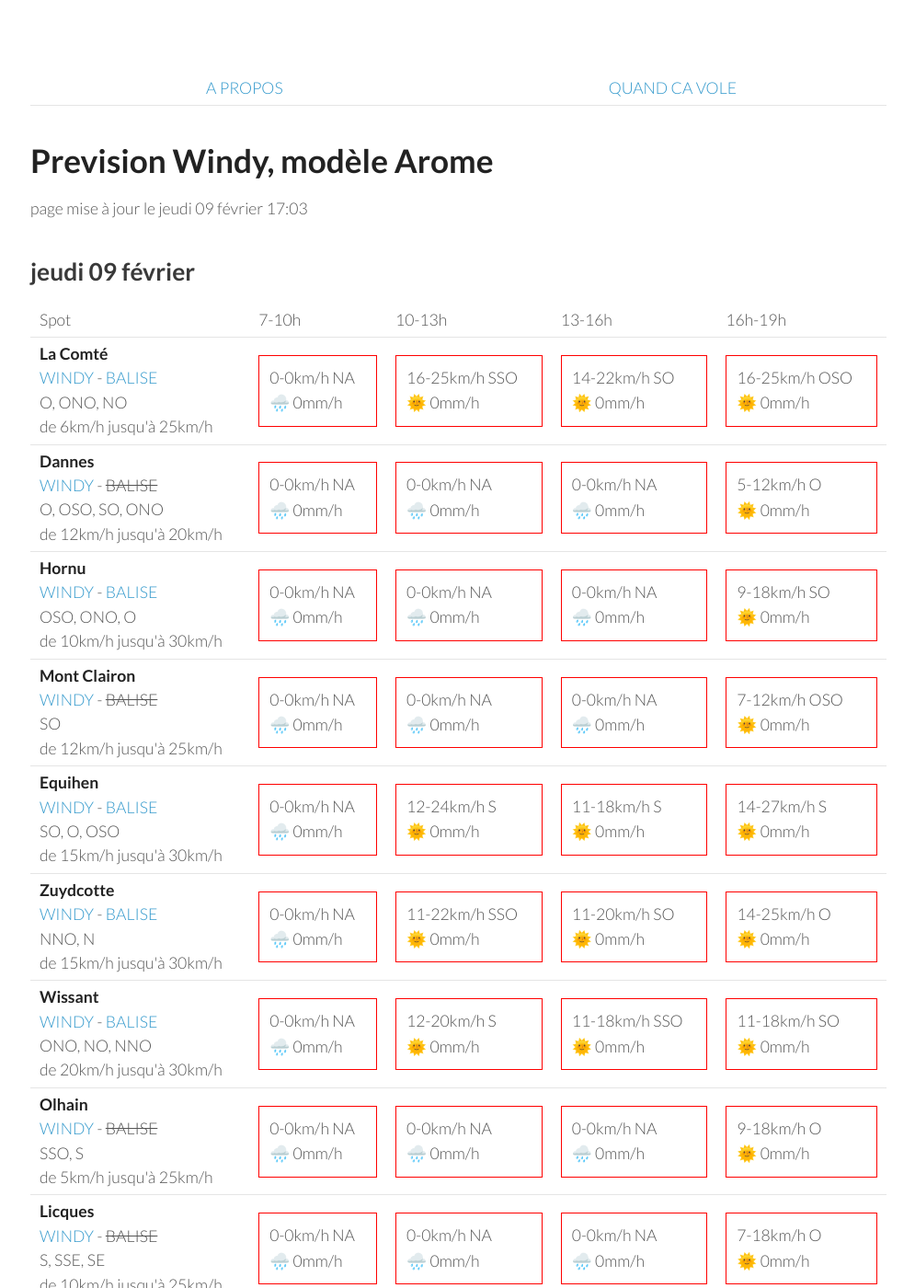
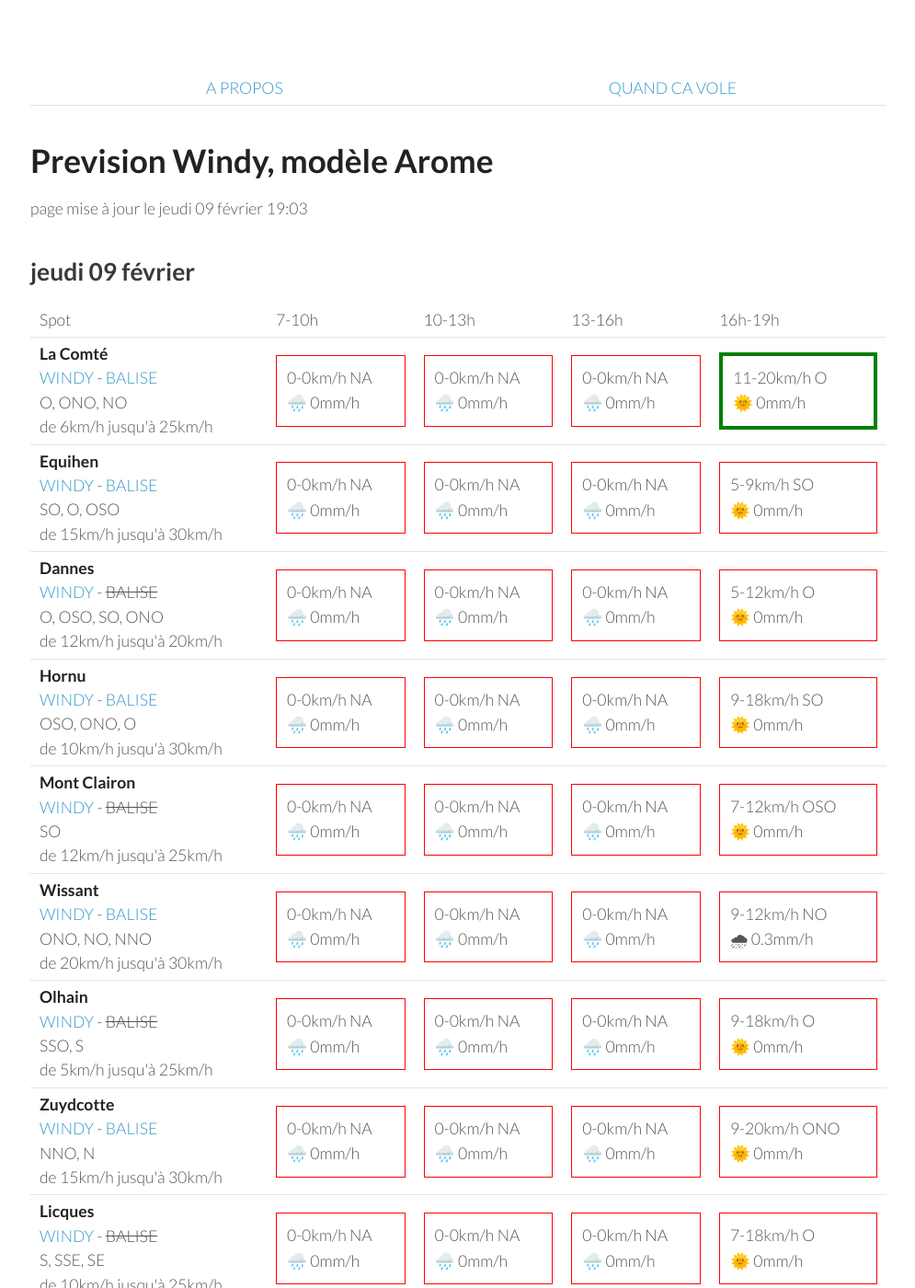
Before and after one commit to parapente-dans-le-nord/parapente-dans-le-nord.github.io, a Jekyll site: the page built from all.markdown, in a window 1280 px wide and 1400 px high. Shown: the whole window at 92% size, without its empty margins (25-1020 px from the left). Built offline with Jekyll 4.4.1, drawn with Linux system fonts in a browser that asks for light colours; some of the changed text lies outside the part shown.

Commit message:
update index.markdown

```diff
--- a/all.markdown
+++ b/all.markdown
@@ -7,7 +7,7 @@ title:  "Tous les spots"
 {: .links}
 
 # Prevision Windy, modèle Arome
-page mise à jour le jeudi 09 février 17:03
+page mise à jour le jeudi 09 février 19:03
 
 ## jeudi 09 février
 
@@ -25,9 +25,18 @@ page mise à jour le jeudi 09 février 17:03
         <td><strong>La Comté</strong><br><a href="https://windy.com/50.426/2.500?50.025,2.499,8">WINDY</a> - <span class=""><a href="https://balisemeteo.com/balise.php?idBalise=">BALISE</a> </span><br> <span class="vent-favorable">O, ONO, NO</span><br><span class="force-vent">de 6km/h jusqu'à 25km/h</span> </td>
 
             <td><div class="not-flyable"><p>0-0km/h NA</p><p>🌧️ 0mm/h</p></div></td>
-            <td><div class="not-flyable"><p>16-25km/h SSO</p><p>🌞 0mm/h</p></div></td>
-            <td><div class="not-flyable"><p>14-22km/h SO</p><p>🌞 0mm/h</p></div></td>
-            <td><div class="not-flyable"><p>16-25km/h OSO</p><p>🌞 0mm/h</p></div></td>
+            <td><div class="not-flyable"><p>0-0km/h NA</p><p>🌧️ 0mm/h</p></div></td>
+            <td><div class="not-flyable"><p>0-0km/h NA</p><p>🌧️ 0mm/h</p></div></td>
+            <td><div class="flyable"><p>11-20km/h O</p><p>🌞 0mm/h</p></div></td>
+
+    </tr>
+<tr>
+        <td><strong>Equihen</strong><br><a href="https://windy.com/50.679/1.572?50.279,1.571,8,m:e3CagdM">WINDY</a> - <span class=""><a href="https://balisemeteo.com/balise_histo.php?idBalise=159">BALISE</a> </span><br> <span class="vent-favorable">SO, O, OSO</span><br><span class="force-vent">de 15km/h jusqu'à 30km/h</span> </td>
+
+            <td><div class="not-flyable"><p>0-0km/h NA</p><p>🌧️ 0mm/h</p></div></td>
+            <td><div class="not-flyable"><p>0-0km/h NA</p><p>🌧️ 0mm/h</p></div></td>
+            <td><div class="not-flyable"><p>0-0km/h NA</p><p>🌧️ 0mm/h</p></div></td>
+            <td><div class="not-flyable"><p>5-9km/h SO</p><p>🌞 0mm/h</p></div></td>
 
     </tr>
 <tr>
@@ -58,30 +67,12 @@ page mise à jour le jeudi 09 février 17:03
 
     </tr>
 <tr>
-        <td><strong>Equihen</strong><br><a href="https://windy.com/50.679/1.572?50.279,1.571,8,m:e3CagdM">WINDY</a> - <span class=""><a href="https://balisemeteo.com/balise_histo.php?idBalise=159">BALISE</a> </span><br> <span class="vent-favorable">SO, O, OSO</span><br><span class="force-vent">de 15km/h jusqu'à 30km/h</span> </td>
-
-            <td><div class="not-flyable"><p>0-0km/h NA</p><p>🌧️ 0mm/h</p></div></td>
-            <td><div class="not-flyable"><p>12-24km/h S</p><p>🌞 0mm/h</p></div></td>
-            <td><div class="not-flyable"><p>11-18km/h S</p><p>🌞 0mm/h</p></div></td>
-            <td><div class="not-flyable"><p>14-27km/h S</p><p>🌞 0mm/h</p></div></td>
-
-    </tr>
-<tr>
-        <td><strong>Zuydcotte</strong><br><a href="https://windy.com/51.064/2.491?50.669,2.488,8,m:e4hagfk">WINDY</a> - <span class=""><a href="https://www.allosurf.net/meteo/live/dunkerque-station-meteo-lfak-8329.html">BALISE</a> </span><br> <span class="vent-favorable">NNO, N</span><br><span class="force-vent">de 15km/h jusqu'à 30km/h</span> </td>
-
-            <td><div class="not-flyable"><p>0-0km/h NA</p><p>🌧️ 0mm/h</p></div></td>
-            <td><div class="not-flyable"><p>11-22km/h SSO</p><p>🌞 0mm/h</p></div></td>
-            <td><div class="not-flyable"><p>11-20km/h SO</p><p>🌞 0mm/h</p></div></td>
-            <td><div class="not-flyable"><p>14-25km/h O</p><p>🌞 0mm/h</p></div></td>
-
-    </tr>
-<tr>
         <td><strong>Wissant</strong><br><a href="https://windy.com/50.885/1.653?50.488,1.653,8,m:e3XagdU">WINDY</a> - <span class=""><a href="https://balisemeteo.com/balise_histo.php?idBalise=159">BALISE</a> </span><br> <span class="vent-favorable">ONO, NO, NNO</span><br><span class="force-vent">de 20km/h jusqu'à 30km/h</span> </td>
 
             <td><div class="not-flyable"><p>0-0km/h NA</p><p>🌧️ 0mm/h</p></div></td>
-            <td><div class="not-flyable"><p>12-20km/h S</p><p>🌞 0mm/h</p></div></td>
-            <td><div class="not-flyable"><p>11-18km/h SSO</p><p>🌞 0mm/h</p></div></td>
-            <td><div class="not-flyable"><p>11-18km/h SO</p><p>🌞 0mm/h</p></div></td>
+            <td><div class="not-flyable"><p>0-0km/h NA</p><p>🌧️ 0mm/h</p></div></td>
+            <td><div class="not-flyable"><p>0-0km/h NA</p><p>🌧️ 0mm/h</p></div></td>
+            <td><div class="not-flyable"><p>9-12km/h NO</p><p>🌧 0.3mm/h</p></div></td>
 
     </tr>
 <tr>
@@ -91,6 +82,15 @@ page mise à jour le jeudi 09 février 17:03
             <td><div class="not-flyable"><p>0-0km/h NA</p><p>🌧️ 0mm/h</p></div></td>
             <td><div class="not-flyable"><p>0-0km/h NA</p><p>🌧️ 0mm/h</p></div></td>
             <td><div class="not-flyable"><p>9-18km/h O</p><p>🌞 0mm/h</p></div></td>
+
+    </tr>
+<tr>
+        <td><strong>Zuydcotte</strong><br><a href="https://windy.com/51.064/2.491?50.669,2.488,8,m:e4hagfk">WINDY</a> - <span class=""><a href="https://www.allosurf.net/meteo/live/dunkerque-station-meteo-lfak-8329.html">BALISE</a> </span><br> <span class="vent-favorable">NNO, N</span><br><span class="force-vent">de 15km/h jusqu'à 30km/h</span> </td>
+
+            <td><div class="not-flyable"><p>0-0km/h NA</p><p>🌧️ 0mm/h</p></div></td>
+            <td><div class="not-flyable"><p>0-0km/h NA</p><p>🌧️ 0mm/h</p></div></td>
+            <td><div class="not-flyable"><p>0-0km/h NA</p><p>🌧️ 0mm/h</p></div></td>
+            <td><div class="not-flyable"><p>9-20km/h ONO</p><p>🌞 0mm/h</p></div></td>
 
     </tr>
 <tr>
@@ -157,6 +157,16 @@ page mise à jour le jeudi 09 février 17:03
 
     </tr>
 <tr>
+        <td><strong>Equihen</strong><br><a href="https://windy.com/50.679/1.572?50.279,1.571,8,m:e3CagdM">WINDY</a> - <span class=""><a href="https://balisemeteo.com/balise_histo.php?idBalise=159">BALISE</a> </span><br> <span class="vent-favorable">SO, O, OSO</span><br><span class="force-vent">de 15km/h jusqu'à 30km/h</span> </td>
+
+            <td><div class="not-flyable"><p>7-9km/h S</p><p>🌞 0mm/h</p></div></td>
+            <td><div class="not-flyable"><p>9-16km/h S</p><p>🌞 0mm/h</p></div></td>
+            <td><div class="not-flyable"><p>25-40km/h SSO</p><p>🌞 0mm/h</p></div></td>
+            <td><div class="flyable"><p>18-27km/h OSO</p><p>🌞 0mm/h</p></div></td>
+
+
+    </tr>
+<tr>
         <td><strong>Mont Clairon</strong><br><a href="https://windy.com/49.919/2.729?49.515,2.730,8,m:e2magfH">WINDY</a> - <span class="no-balise"> BALISE </span><br> <span class="vent-favorable">SO</span><br><span class="force-vent">de 12km/h jusqu'à 25km/h</span> </td>
 
             <td><div class="not-flyable"><p>5-7km/h S</p><p>🌞 0mm/h</p></div></td>
@@ -177,16 +187,6 @@ page mise à jour le jeudi 09 février 17:03
 
     </tr>
 <tr>
-        <td><strong>La Comté</strong><br><a href="https://windy.com/50.426/2.500?50.025,2.499,8">WINDY</a> - <span class=""><a href="https://balisemeteo.com/balise.php?idBalise=">BALISE</a> </span><br> <span class="vent-favorable">O, ONO, NO</span><br><span class="force-vent">de 6km/h jusqu'à 25km/h</span> </td>
-
-            <td><div class="not-flyable"><p>7-11km/h SO</p><p>🌞 0mm/h</p></div></td>
-            <td><div class="not-flyable"><p>7-12km/h SSO</p><p>🌞 0mm/h</p></div></td>
-            <td><div class="not-flyable"><p>16-25km/h OSO</p><p>🌞 0mm/h</p></div></td>
-            <td><div class="not-flyable"><p>14-25km/h OSO</p><p>🌞 0mm/h</p></div></td>
-
-
-    </tr>
-<tr>
         <td><strong>Licques</strong><br><a href="https://windy.com/50.786/1.936?50.388,1.934,8">WINDY</a> - <span class="no-balise"> BALISE </span><br> <span class="vent-favorable">S, SSE, SE</span><br><span class="force-vent">de 10km/h jusqu'à 25km/h</span> </td>
 
             <td><div class="not-flyable"><p>5-7km/h SSO</p><p>🌞 0mm/h</p></div></td>
@@ -197,12 +197,12 @@ page mise à jour le jeudi 09 février 17:03
 
     </tr>
 <tr>
-        <td><strong>Equihen</strong><br><a href="https://windy.com/50.679/1.572?50.279,1.571,8,m:e3CagdM">WINDY</a> - <span class=""><a href="https://balisemeteo.com/balise_histo.php?idBalise=159">BALISE</a> </span><br> <span class="vent-favorable">SO, O, OSO</span><br><span class="force-vent">de 15km/h jusqu'à 30km/h</span> </td>
+        <td><strong>La Comté</strong><br><a href="https://windy.com/50.426/2.500?50.025,2.499,8">WINDY</a> - <span class=""><a href="https://balisemeteo.com/balise.php?idBalise=">BALISE</a> </span><br> <span class="vent-favorable">O, ONO, NO</span><br><span class="force-vent">de 6km/h jusqu'à 25km/h</span> </td>
 
-            <td><div class="not-flyable"><p>9-11km/h SE</p><p>🌞 0mm/h</p></div></td>
-            <td><div class="not-flyable"><p>9-14km/h SSE</p><p>🌞 0mm/h</p></div></td>
-            <td><div class="not-flyable"><p>20-31km/h SSO</p><p>🌞 0mm/h</p></div></td>
-            <td><div class="not-flyable"><p>25-38km/h OSO</p><p>🌞 0mm/h</p></div></td>
+            <td><div class="not-flyable"><p>7-12km/h SSO</p><p>🌞 0mm/h</p></div></td>
+            <td><div class="not-flyable"><p>9-16km/h SO</p><p>🌞 0mm/h</p></div></td>
+            <td><div class="not-flyable"><p>12-24km/h SO</p><p>🌞 0mm/h</p></div></td>
+            <td><div class="not-flyable"><p>18-31km/h OSO</p><p>🌞 0mm/h</p></div></td>
 
 
     </tr>
@@ -229,20 +229,20 @@ page mise à jour le jeudi 09 février 17:03
 <tr>
         <td><strong>Zuydcotte</strong><br><a href="https://windy.com/51.064/2.491?50.669,2.488,8,m:e4hagfk">WINDY</a> - <span class=""><a href="https://www.allosurf.net/meteo/live/dunkerque-station-meteo-lfak-8329.html">BALISE</a> </span><br> <span class="vent-favorable">NNO, N</span><br><span class="force-vent">de 15km/h jusqu'à 30km/h</span> </td>
 
-            <td><div class="not-flyable"><p>9-14km/h S</p><p>🌞 0mm/h</p></div></td>
-            <td><div class="not-flyable"><p>9-16km/h S</p><p>🌞 0mm/h</p></div></td>
-            <td><div class="not-flyable"><p>11-20km/h SSO</p><p>🌞 0mm/h</p></div></td>
-            <td><div class="not-flyable"><p>16-29km/h SO</p><p>🌞 0mm/h</p></div></td>
+            <td><div class="not-flyable"><p>7-14km/h SO</p><p>🌞 0mm/h</p></div></td>
+            <td><div class="not-flyable"><p>11-20km/h SO</p><p>🌞 0mm/h</p></div></td>
+            <td><div class="not-flyable"><p>12-24km/h SO</p><p>🌞 0mm/h</p></div></td>
+            <td><div class="not-flyable"><p>14-35km/h O</p><p>🌞 0mm/h</p></div></td>
 
 
     </tr>
 <tr>
         <td><strong>Wissant</strong><br><a href="https://windy.com/50.885/1.653?50.488,1.653,8,m:e3XagdU">WINDY</a> - <span class=""><a href="https://balisemeteo.com/balise_histo.php?idBalise=159">BALISE</a> </span><br> <span class="vent-favorable">ONO, NO, NNO</span><br><span class="force-vent">de 20km/h jusqu'à 30km/h</span> </td>
 
-            <td><div class="not-flyable"><p>12-18km/h SSE</p><p>🌞 0mm/h</p></div></td>
-            <td><div class="not-flyable"><p>12-20km/h SSE</p><p>🌞 0mm/h</p></div></td>
-            <td><div class="not-flyable"><p>14-24km/h SSO</p><p>🌞 0mm/h</p></div></td>
-            <td><div class="not-flyable"><p>24-37km/h SO</p><p>🌞 0mm/h</p></div></td>
+            <td><div class="not-flyable"><p>11-14km/h SSE</p><p>🌞 0mm/h</p></div></td>
+            <td><div class="not-flyable"><p>14-20km/h SSE</p><p>🌞 0mm/h</p></div></td>
+            <td><div class="not-flyable"><p>9-24km/h SO</p><p>🌞 0mm/h</p></div></td>
+            <td><div class="not-flyable"><p>22-33km/h OSO</p><p>🌞 0mm/h</p></div></td>
 
 
     </tr>
@@ -265,7 +265,7 @@ page mise à jour le jeudi 09 février 17:03
 <tr>
         <td><strong>La Comté</strong><br><a href="https://windy.com/50.426/2.500?50.025,2.499,8">WINDY</a> - <span class=""><a href="https://balisemeteo.com/balise.php?idBalise=">BALISE</a> </span><br> <span class="vent-favorable">O, ONO, NO</span><br><span class="force-vent">de 6km/h jusqu'à 25km/h</span> </td>
 
-            <td><div class="not-flyable"><p>16-29km/h OSO</p><p>🌞 0mm/h</p></div></td>
+            <td><div class="flyable"><p>7-18km/h O</p><p>🌞 0mm/h</p></div></td>
             <td><div class="not-flyable"><p>12-27km/h OSO</p><p>🌞 0mm/h</p></div></td>
             <td><div class="flyable"><p>12-24km/h O</p><p>🌞 0mm/h</p></div></td>
             <td><div class="flyable"><p>7-24km/h ONO</p><p>🌞 0mm/h</p></div></td>
@@ -293,12 +293,12 @@ page mise à jour le jeudi 09 février 17:03
 
     </tr>
 <tr>
-        <td><strong>Wissant</strong><br><a href="https://windy.com/50.885/1.653?50.488,1.653,8,m:e3XagdU">WINDY</a> - <span class=""><a href="https://balisemeteo.com/balise_histo.php?idBalise=159">BALISE</a> </span><br> <span class="vent-favorable">ONO, NO, NNO</span><br><span class="force-vent">de 20km/h jusqu'à 30km/h</span> </td>
+        <td><strong>Equihen</strong><br><a href="https://windy.com/50.679/1.572?50.279,1.571,8,m:e3CagdM">WINDY</a> - <span class=""><a href="https://balisemeteo.com/balise_histo.php?idBalise=159">BALISE</a> </span><br> <span class="vent-favorable">SO, O, OSO</span><br><span class="force-vent">de 15km/h jusqu'à 30km/h</span> </td>
 
-            <td><div class="not-flyable"><p>16-25km/h ONO</p><p>🌞 0mm/h</p></div></td>
-            <td><div class="not-flyable"><p>14-22km/h ONO</p><p>🌞 0mm/h</p></div></td>
-            <td><div class="not-flyable"><p>12-22km/h O</p><p>🌞 0mm/h</p></div></td>
-            <td><div class="not-flyable"><p>12-20km/h OSO</p><p>🌞 0mm/h</p></div></td>
+            <td><div class="flyable"><p>16-27km/h O</p><p>🌞 0mm/h</p></div></td>
+            <td><div class="not-flyable"><p>11-20km/h ONO</p><p>🌞 0mm/h</p></div></td>
+            <td><div class="not-flyable"><p>9-20km/h ONO</p><p>🌞 0mm/h</p></div></td>
+            <td><div class="not-flyable"><p>7-18km/h O</p><p>🌞 0mm/h</p></div></td>
 
 
     </tr>
@@ -309,6 +309,16 @@ page mise à jour le jeudi 09 février 17:03
             <td><div class="not-flyable"><p>9-20km/h ONO</p><p>🌞 0mm/h</p></div></td>
             <td><div class="not-flyable"><p>7-20km/h ONO</p><p>🌞 0mm/h</p></div></td>
             <td><div class="not-flyable"><p>7-18km/h ONO</p><p>🌞 0mm/h</p></div></td>
+
+
+    </tr>
+<tr>
+        <td><strong>Wissant</strong><br><a href="https://windy.com/50.885/1.653?50.488,1.653,8,m:e3XagdU">WINDY</a> - <span class=""><a href="https://balisemeteo.com/balise_histo.php?idBalise=159">BALISE</a> </span><br> <span class="vent-favorable">ONO, NO, NNO</span><br><span class="force-vent">de 20km/h jusqu'à 30km/h</span> </td>
+
+            <td><div class="not-flyable"><p>16-25km/h O</p><p>🌞 0mm/h</p></div></td>
+            <td><div class="not-flyable"><p>14-22km/h ONO</p><p>🌞 0mm/h</p></div></td>
+            <td><div class="not-flyable"><p>12-22km/h O</p><p>🌞 0mm/h</p></div></td>
+            <td><div class="not-flyable"><p>12-20km/h OSO</p><p>🌞 0mm/h</p></div></td>
 
 
     </tr>
@@ -343,16 +353,6 @@ page mise à jour le jeudi 09 février 17:03
 
     </tr>
 <tr>
-        <td><strong>Zuydcotte</strong><br><a href="https://windy.com/51.064/2.491?50.669,2.488,8,m:e4hagfk">WINDY</a> - <span class=""><a href="https://www.allosurf.net/meteo/live/dunkerque-station-meteo-lfak-8329.html">BALISE</a> </span><br> <span class="vent-favorable">NNO, N</span><br><span class="force-vent">de 15km/h jusqu'à 30km/h</span> </td>
-
-            <td><div class="not-flyable"><p>16-27km/h O</p><p>🌞 0mm/h</p></div></td>
-            <td><div class="not-flyable"><p>16-25km/h O</p><p>🌞 0mm/h</p></div></td>
-            <td><div class="not-flyable"><p>14-27km/h O</p><p>🌞 0mm/h</p></div></td>
-            <td><div class="not-flyable"><p>11-24km/h ONO</p><p>🌞 0mm/h</p></div></td>
-
-
-    </tr>
-<tr>
         <td><strong>Licques</strong><br><a href="https://windy.com/50.786/1.936?50.388,1.934,8">WINDY</a> - <span class="no-balise"> BALISE </span><br> <span class="vent-favorable">S, SSE, SE</span><br><span class="force-vent">de 10km/h jusqu'à 25km/h</span> </td>
 
             <td><div class="not-flyable"><p>11-22km/h O</p><p>🌞 0mm/h</p></div></td>
@@ -363,12 +363,12 @@ page mise à jour le jeudi 09 février 17:03
 
     </tr>
 <tr>
-        <td><strong>Equihen</strong><br><a href="https://windy.com/50.679/1.572?50.279,1.571,8,m:e3CagdM">WINDY</a> - <span class=""><a href="https://balisemeteo.com/balise_histo.php?idBalise=159">BALISE</a> </span><br> <span class="vent-favorable">SO, O, OSO</span><br><span class="force-vent">de 15km/h jusqu'à 30km/h</span> </td>
+        <td><strong>Zuydcotte</strong><br><a href="https://windy.com/51.064/2.491?50.669,2.488,8,m:e4hagfk">WINDY</a> - <span class=""><a href="https://www.allosurf.net/meteo/live/dunkerque-station-meteo-lfak-8329.html">BALISE</a> </span><br> <span class="vent-favorable">NNO, N</span><br><span class="force-vent">de 15km/h jusqu'à 30km/h</span> </td>
 
-            <td><div class="not-flyable"><p>12-22km/h ONO</p><p>🌞 0mm/h</p></div></td>
-            <td><div class="not-flyable"><p>11-20km/h ONO</p><p>🌞 0mm/h</p></div></td>
-            <td><div class="not-flyable"><p>9-20km/h ONO</p><p>🌞 0mm/h</p></div></td>
-            <td><div class="not-flyable"><p>7-18km/h O</p><p>🌞 0mm/h</p></div></td>
+            <td><div class="not-flyable"><p>11-25km/h OSO</p><p>🌞 0mm/h</p></div></td>
+            <td><div class="not-flyable"><p>16-25km/h O</p><p>🌞 0mm/h</p></div></td>
+            <td><div class="not-flyable"><p>14-27km/h O</p><p>🌞 0mm/h</p></div></td>
+            <td><div class="not-flyable"><p>11-24km/h ONO</p><p>🌞 0mm/h</p></div></td>
 
 
     </tr>
```
Also changed, not shown: index.markdown (+47 -2 lines).
